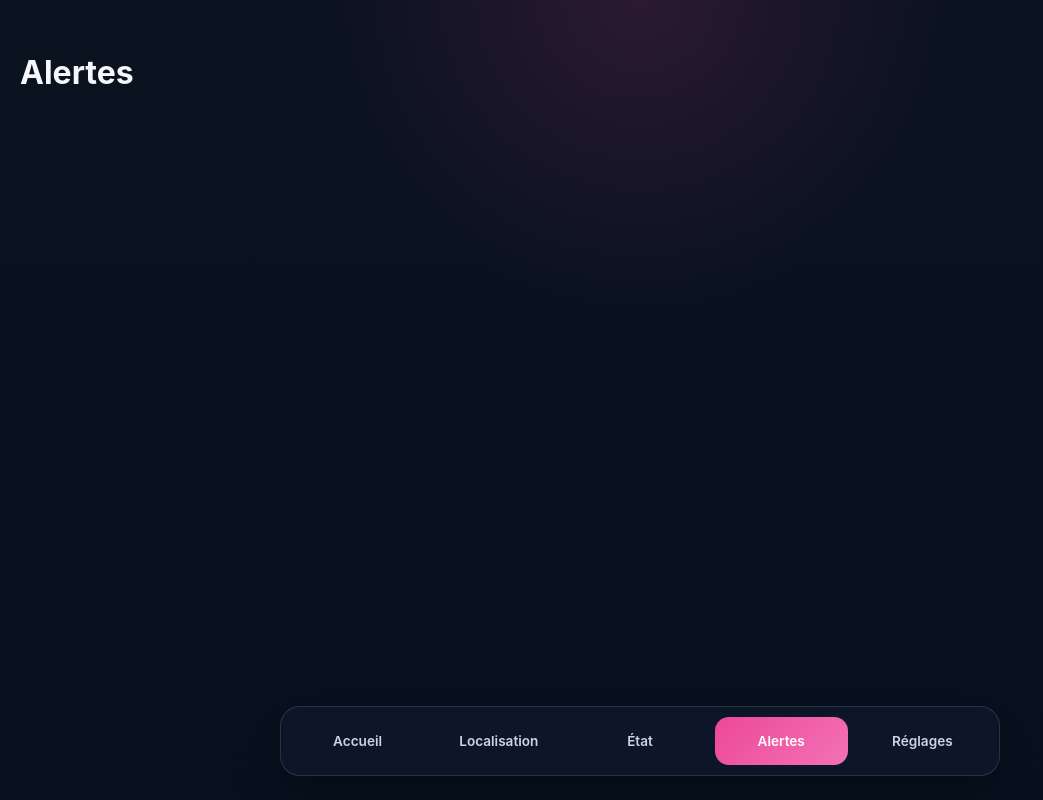
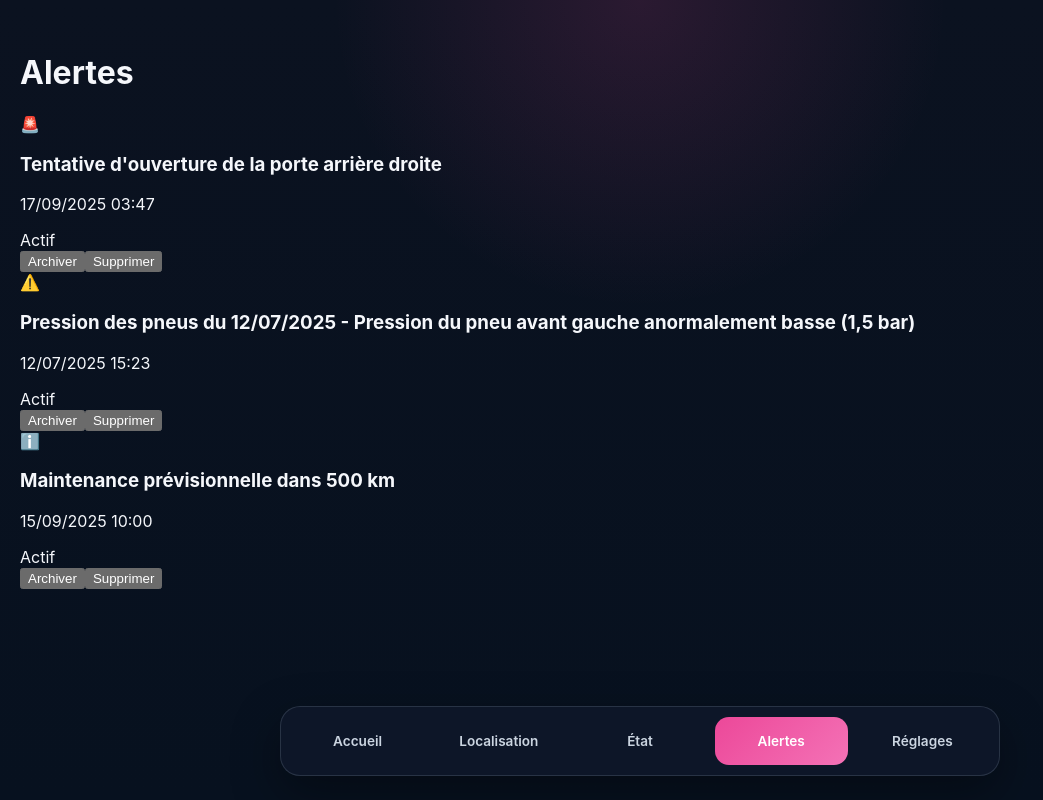
Before and after one commit to Luluberlu200/GuardDrive_Projet, a React (Vite) app in the folder GuardDrive/: page /alertes in a window 1280 px wide. Shown: the whole page, without its empty margins (0-1043 px from the left). Built offline with nearby package versions, Linux system fonts and the light colour scheme.

Commit message:
feat: alert page initial commit

```diff
--- /dev/null
+++ b/GuardDrive/src/components/alerts/AlertActions.tsx
@@ -0,0 +1,36 @@
+interface AlertActionsProps {
+  alertId: string;
+  onArchive: (id: string) => void;
+  onDelete: (id: string) => void;
+}
+
+export function AlertActions({
+  alertId,
+  onArchive,
+  onDelete,
+}: AlertActionsProps) {
+  const handleDeleteClick = () => {
+    if (window.confirm('Êtes-vous sûr de vouloir supprimer cette alerte ?')) {
+      onDelete(alertId);
+    }
+  };
+
+  return (
+    <div className="alert-actions">
+      <button
+        className="btn btn-secondary"
+        onClick={() => onArchive(alertId)}
+        title="Archiver cette alerte"
+      >
+        Archiver
+      </button>
+      <button
+        className="btn btn-danger"
+        onClick={handleDeleteClick}
+        title="Supprimer définitivement"
+      >
+        Supprimer
+      </button>
+    </div>
+  );
+}
--- /dev/null
+++ b/GuardDrive/src/components/alerts/AlertCard.tsx
@@ -0,0 +1,44 @@
+import type { Alert } from '../../types/alert';
+import { IconAlert } from './IconAlert';
+import { Badge } from './Badge';
+import { AlertActions } from './AlertActions';
+
+interface AlertCardProps {
+  alert: Alert;
+  onArchive: (id: string) => void;
+  onDelete: (id: string) => void;
+}
+
+export function AlertCard({ alert, onArchive, onDelete }: AlertCardProps) {
+  const formatDate = (dateString: string) => {
+    const date = new Date(dateString);
+    return date.toLocaleDateString('fr-FR', {
+      year: 'numeric',
+      month: '2-digit',
+      day: '2-digit',
+      hour: '2-digit',
+      minute: '2-digit',
+    });
+  };
+
+  return (
+    <div className="alert-card">
+      <div className="alert-card-header">
+        <IconAlert type={alert.type} />
+
+        <div className="alert-card-content">
+          <h3 className="alert-card-title">{alert.message}</h3>
+          <p className="alert-card-date">{formatDate(alert.date)}</p>
+        </div>
+
+        <Badge status={alert.status} />
+      </div>
+
+      <AlertActions
+        alertId={alert.id}
+        onArchive={onArchive}
+        onDelete={onDelete}
+      />
+    </div>
+  );
+}
--- /dev/null
+++ b/GuardDrive/src/components/alerts/AlertList.tsx
@@ -0,0 +1,42 @@
+import type { Alert } from '../../types/alert';
+import { AlertCard } from './AlertCard';
+import { EmptyState } from './EmptyState';
+
+interface AlertListProps {
+  alerts: Alert[];
+  isLoading: boolean;
+  onArchive: (id: string) => void;
+  onDelete: (id: string) => void;
+}
+
+export function AlertList({
+  alerts,
+  isLoading,
+  onArchive,
+  onDelete,
+}: AlertListProps) {
+  if (isLoading) {
+    return (
+      <div className="alert-list">
+        <div className="skeleton">Chargement des alertes...</div>
+      </div>
+    );
+  }
+
+  if (alerts.length === 0) {
+    return <EmptyState />;
+  }
+
+  return (
+    <div className="alert-list">
+      {alerts.map((alert) => (
+        <AlertCard
+          key={alert.id}
+          alert={alert}
+          onArchive={onArchive}
+          onDelete={onDelete}
+        />
+      ))}
+    </div>
+  );
+}
--- /dev/null
+++ b/GuardDrive/src/components/alerts/Badge.tsx
@@ -0,0 +1,26 @@
+import type { AlertStatus } from '../../types/alert';
+
+interface BadgeProps {
+  status: AlertStatus;
+}
+
+export function Badge({ status }: BadgeProps) {
+  const badges = {
+    active: {
+      label: 'Actif',
+      className: 'badge-active',
+    },
+    archived: {
+      label: 'Archivé',
+      className: 'badge-archived',
+    },
+  };
+
+  const badge = badges[status];
+
+  return (
+    <span className={`badge ${badge.className}`}>
+      {badge.label}
+    </span>
+  );
+}
--- /dev/null
+++ b/GuardDrive/src/components/alerts/EmptyState.tsx
@@ -0,0 +1,11 @@
+export function EmptyState() {
+  return (
+    <div className="empty-state">
+      <div className="empty-state-icon">🔔</div>
+      <p className="empty-state-title">Aucune alerte</p>
+      <p className="empty-state-subtitle">
+        Vous êtes à jour, tout va bien !
+      </p>
+    </div>
+  );
+}
--- /dev/null
+++ b/GuardDrive/src/components/alerts/IconAlert.tsx
@@ -0,0 +1,37 @@
+import type { AlertType } from '../../types/alert';
+
+interface IconAlertProps {
+  type: AlertType;
+}
+
+export function IconAlert({ type }: IconAlertProps) {
+  const alertConfig = {
+    intrusion: {
+      icon: '🚨',
+      label: 'Intrusion',
+      color: 'red',
+    },
+    warning: {
+      icon: '⚠️',
+      label: 'Avertissement',
+      color: 'orange',
+    },
+    info: {
+      icon: 'ℹ️',
+      label: 'Information',
+      color: 'blue',
+    },
+  };
+
+  const config = alertConfig[type];
+
+  return (
+    <div
+      className={`icon-alert icon-${type}`}
+      title={config.label}
+      style={{ color: config.color }}
+    >
+      {config.icon}
+    </div>
+  );
+}
--- /dev/null
+++ b/GuardDrive/src/data/mockAlerts.ts
@@ -0,0 +1,32 @@
+import type { Alert } from '../types/alert';
+
+export const mockAlerts: Alert[] = [
+  {
+    id: '1',
+    type: 'intrusion',
+    message: 'Tentative d\'ouverture de la porte arrière droite',
+    date: new Date('2025-09-17T03:47:00').toISOString(),
+    status: 'active',
+  },
+  {
+    id: '2',
+    type: 'warning',
+    message: 'Pression des pneus du 12/07/2025 - Pression du pneu avant gauche anormalement basse (1,5 bar)',
+    date: new Date('2025-07-12T15:23:00').toISOString(),
+    status: 'active',
+  },
+  {
+    id: '3',
+    type: 'info',
+    message: 'Maintenance prévisionnelle dans 500 km',
+    date: new Date('2025-09-15T10:00:00').toISOString(),
+    status: 'active',
+  },
+  {
+    id: '4',
+    type: 'warning',
+    message: 'Batterie faible détectée',
+    date: new Date('2025-09-14T08:30:00').toISOString(),
+    status: 'archived',
+  },
+];
--- a/GuardDrive/src/pages/Alerts.tsx
+++ b/GuardDrive/src/pages/Alerts.tsx
@@ -1,5 +1,36 @@
-function Alerts() {
-	return <h1>Alertes</h1>;
+import { useState } from 'react';
+import { AlertList } from '../components/alerts/AlertList';
+import { mockAlerts } from '../data/mockAlerts';
+import type { Alert } from '../types/alert';
+
+export default function Alerts() {
+  const [alerts, setAlerts] = useState<Alert[]>(mockAlerts);
+  const [isLoading] = useState(false);
+
+  const handleArchive = (id: string) => {
+    const updated = alerts.map((alert) =>
+      alert.id === id ? { ...alert, status: 'archived' as const } : alert
+    );
+    setAlerts(updated);
+  };
+
+  const handleDelete = (id: string) => {
+    const updated = alerts.filter((alert) => alert.id !== id);
+    setAlerts(updated);
+  };
+
+  const activeAlerts = alerts.filter((alert) => alert.status === 'active');
+
+  return (
+    <div className="page-alerts">
+      <h1>Alertes</h1>
+
+      <AlertList
+        alerts={activeAlerts}
+        isLoading={isLoading}
+        onArchive={handleArchive}
+        onDelete={handleDelete}
+      />
+    </div>
+  );
 }
-
-export default Alerts;
--- /dev/null
+++ b/GuardDrive/src/types/alert.ts
@@ -0,0 +1,10 @@
+export type AlertType = 'intrusion' | 'warning' | 'info';
+export type AlertStatus = 'active' | 'archived';
+
+export interface Alert {
+  id: string;
+  type: AlertType;
+  message: string;
+  date: string;
+  status: AlertStatus;
+}
```
